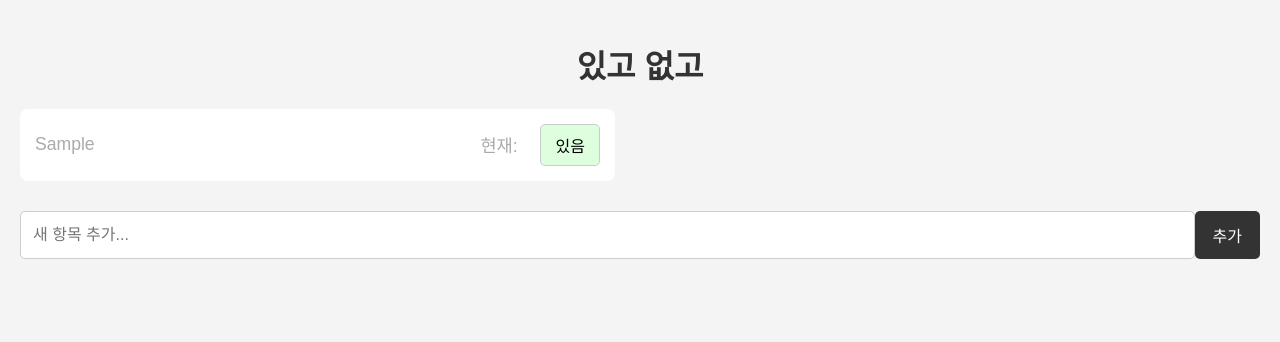
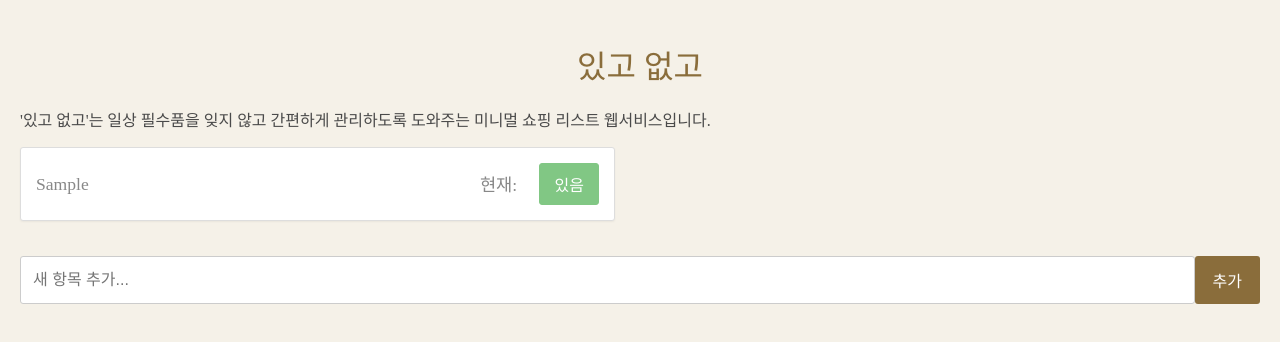
Before and after one commit to hojun313/Vintage-shopping-list, a plain HTML site: page index.html in a window 1280 px wide. Both pictures are taken after typing "Sample" into the empty fields and a click on the button "추가". Drawn offline with Linux system fonts and the light colour scheme; a web font is replaced by a local one.

Commit message:
짧 섦명

```diff
--- a/index.html
+++ b/index.html
@@ -9,6 +9,7 @@
 <body>
     <header>
         <h1>있고 없고</h1>
+        <p class="description">'있고 없고'는 일상 필수품을 잊지 않고 간편하게 관리하도록 도와주는 미니멀 쇼핑 리스트 웹서비스입니다.</p>
     </header>
     <main>
         <ul id="item-list"></ul>
--- a/style.css
+++ b/style.css
@@ -1,15 +1,22 @@
+@font-face {
+    font-family: 'Diphylleia';
+    src: url('./기타 자료/Diphylleia/Diphylleia-Regular.ttf') format('truetype');
+}
+
 body {
-    font-family: sans-serif;
-    background-color: #f4f4f4;
-    color: #333;
+    font-family: 'Diphylleia', serif;
+    background-color: #f5f1e8; /* 오래된 종이 느낌의 배경색 */
+    color: #4a4a4a;
     margin: 0;
     padding: 20px;
-    -webkit-tap-highlight-color: transparent; /* 모바일 터치 시 하이라이트 제거 */
+    -webkit-tap-highlight-color: transparent;
 }
 
-header {
+header h1 {
+    color: #8a6d3b; /* 브론즈 색상 */
     text-align: center;
     margin-bottom: 20px;
+    font-weight: normal;
 }
 
 #item-list {
@@ -26,37 +33,44 @@ header {
     align-items: center;
     background-color: #fff;
     padding: 15px;
-    margin-bottom: 10px;
-    border-radius: 8px;
+    margin-bottom: 15px;
+    border-radius: 3px;
     font-size: 1.1rem;
-    width: 48%; /* 두 줄로 나열하기 위해 너비 지정 */
-    box-sizing: border-box; /* 패딩을 너비에 포함 */
+    width: 48%;
+    box-sizing: border-box;
+    border: 1px solid #ddd;
+    box-shadow: 0 1px 2px rgba(0,0,0,0.05);
 }
 
 .item.no span {
-    color: #333; /* 검은색 */
+    color: #333;
 }
 
 .item span {
-    color: #aaa; /* 회색 */
+    color: #888;
 }
 
 .item.no .toggle-button {
-    background-color: #ffdddd; /* 파스텔톤 빨간색 */
+    background-color: #e57373; /* 톤 다운된 빨간색 */
+    color: #fff;
+    border-color: #e57373;
 }
 
 .item .toggle-button {
-    background-color: #ddffdd; /* 파스텔톤 초록색 */
+    background-color: #81c784; /* 톤 다운된 초록색 */
+    color: #fff;
+    border-color: #81c784;
 }
 
 .toggle-button {
     cursor: pointer;
     padding: 8px 12px;
     border: 1px solid #ccc;
-    border-radius: 5px;
+    border-radius: 3px;
     font-size: 1rem;
-    min-width: 60px; /* 버튼 최소 너비 지정 */
+    min-width: 60px;
     text-align: center;
+    transition: background-color 0.3s;
 }
 
 .add-item-container {
@@ -68,16 +82,16 @@ header {
     flex-grow: 1;
     padding: 12px;
     border: 1px solid #ccc;
-    border-radius: 5px;
+    border-radius: 3px;
     font-size: 1rem;
 }
 
 #add-item-button {
     padding: 12px 18px;
-    background-color: #333;
+    background-color: #8a6d3b; /* 브론즈 색상 */
     color: #fff;
     border: none;
-    border-radius: 5px;
+    border-radius: 3px;
     cursor: pointer;
     font-size: 1rem;
 }
@@ -89,7 +103,7 @@ header {
     }
 
     .item {
-        width: 100%; /* 좁은 화면에서는 한 줄로 표시 */
+        width: 100%;
         padding: 12px;
         font-size: 1rem;
     }
```
Also changed, not shown: 기타 자료/Diphylleia/OFL.txt (added), 1 other file.
